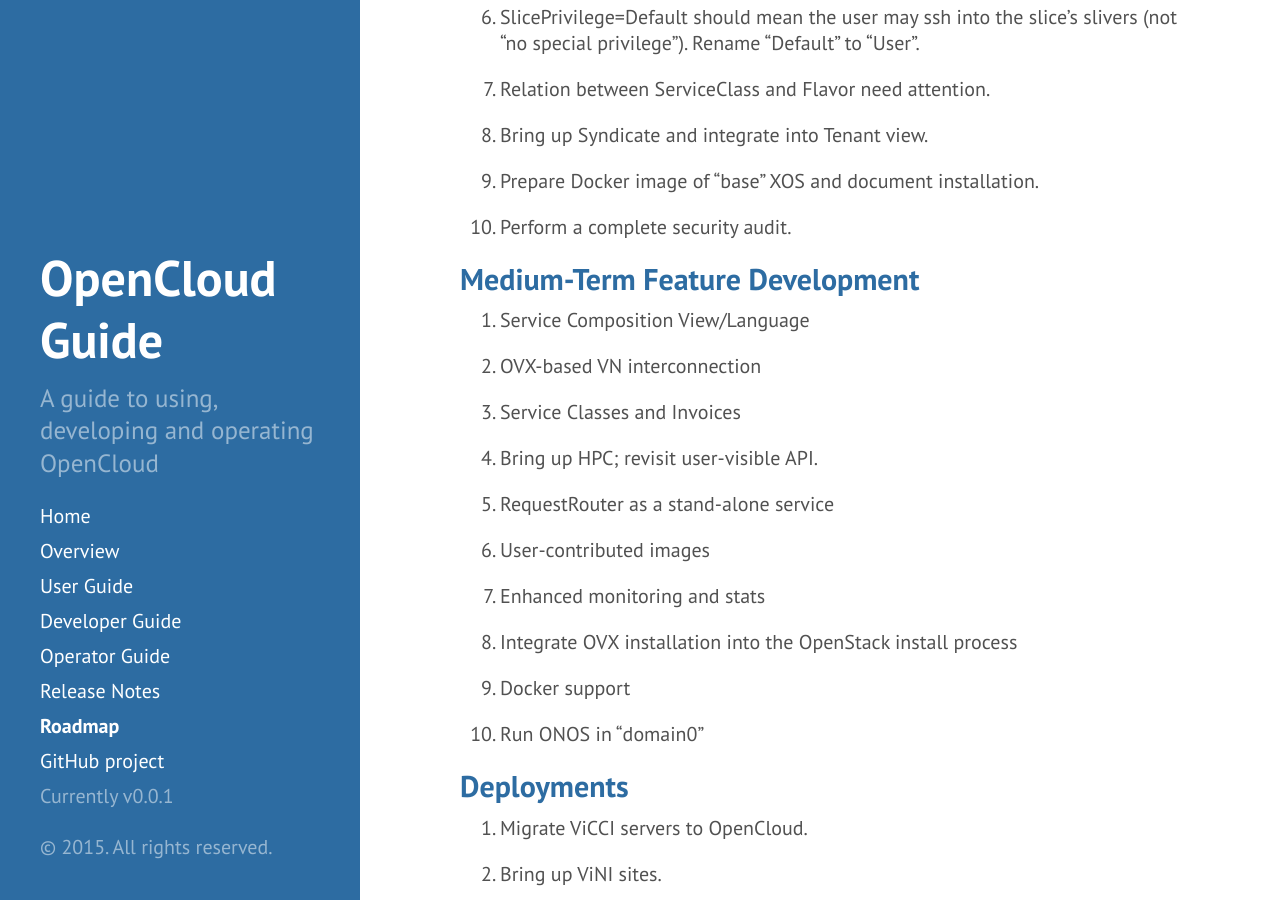
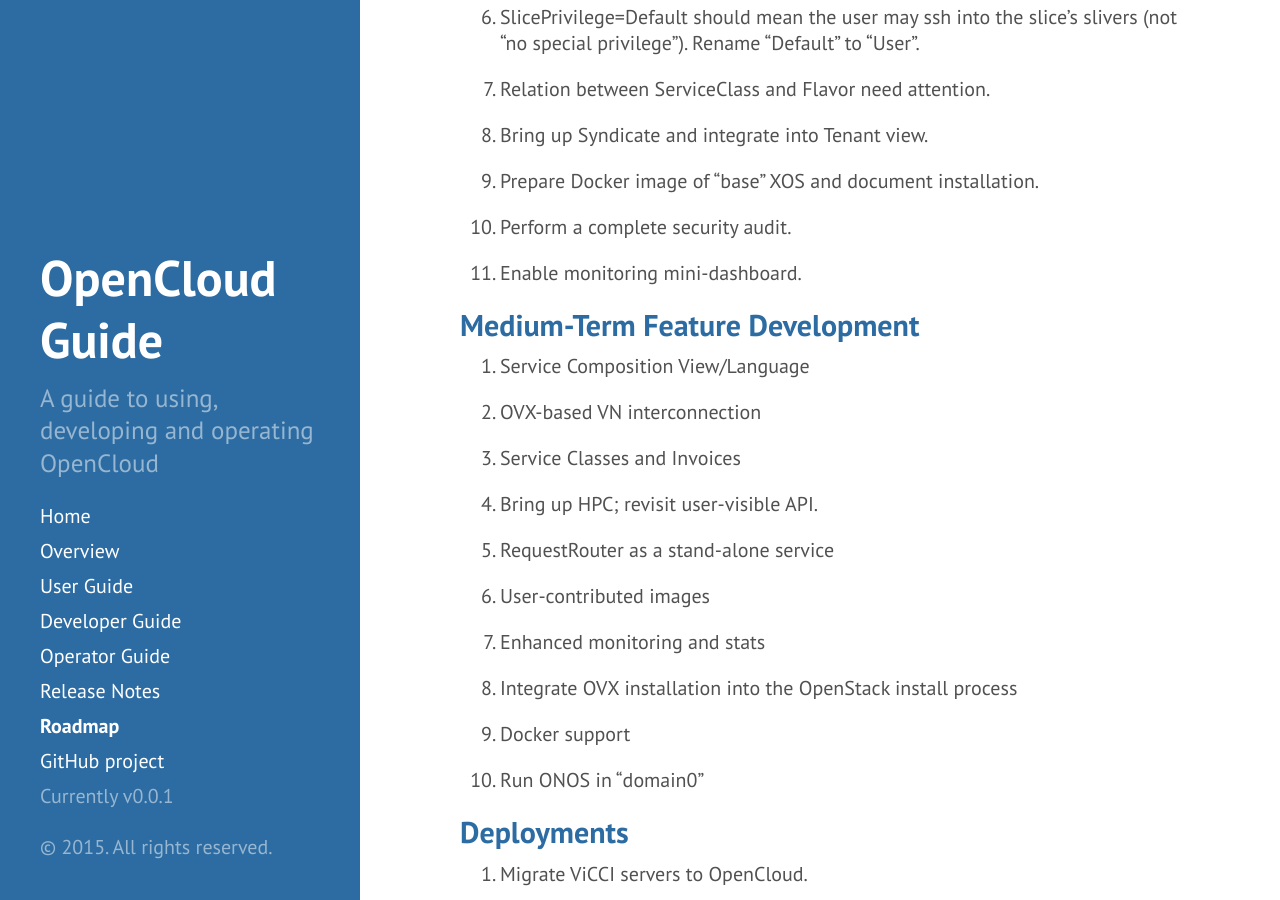
Before and after one commit to open-cloud/open-cloud.github.io.old, a Jekyll site: the page built from 5_roadmap.md, in a window 1280 px wide and 900 px high, scrolled down 538 px. Built offline with Jekyll 4.4.1, drawn with Linux system fonts in a browser that asks for light colours; Markdown is read by kramdown in place of the engine named in the settings.

Commit message:
reflect today's call

```diff
--- a/5_roadmap.md
+++ b/5_roadmap.md
@@ -33,6 +33,8 @@
 
 10. Perform a complete security audit.
 
+11. Enable monitoring mini-dashboard.
+
 ##Medium-Term Feature Development
 
 1. Service Composition View/Language
```
